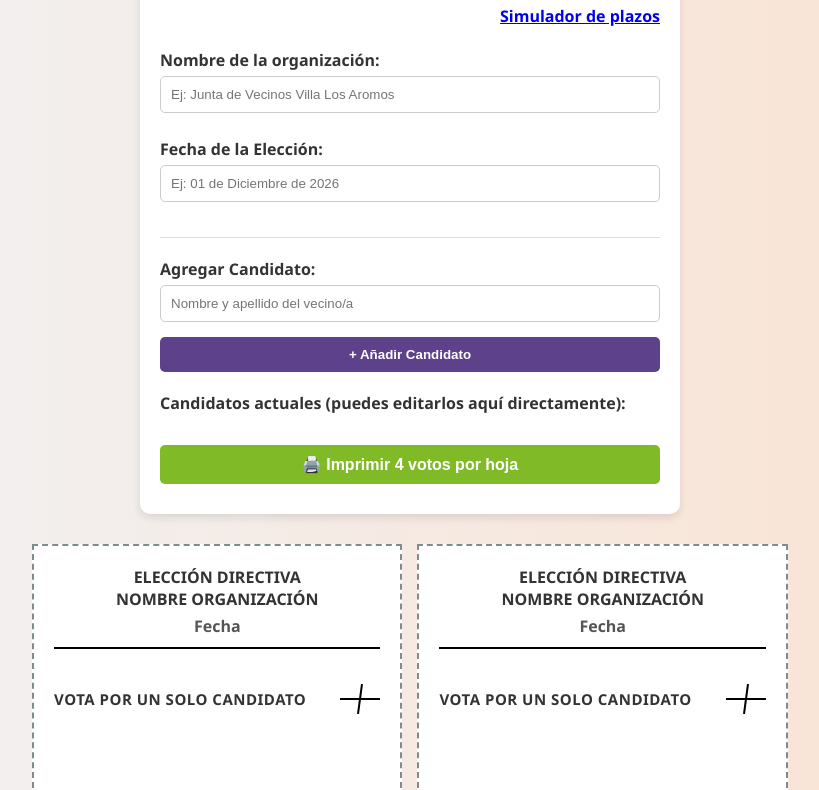
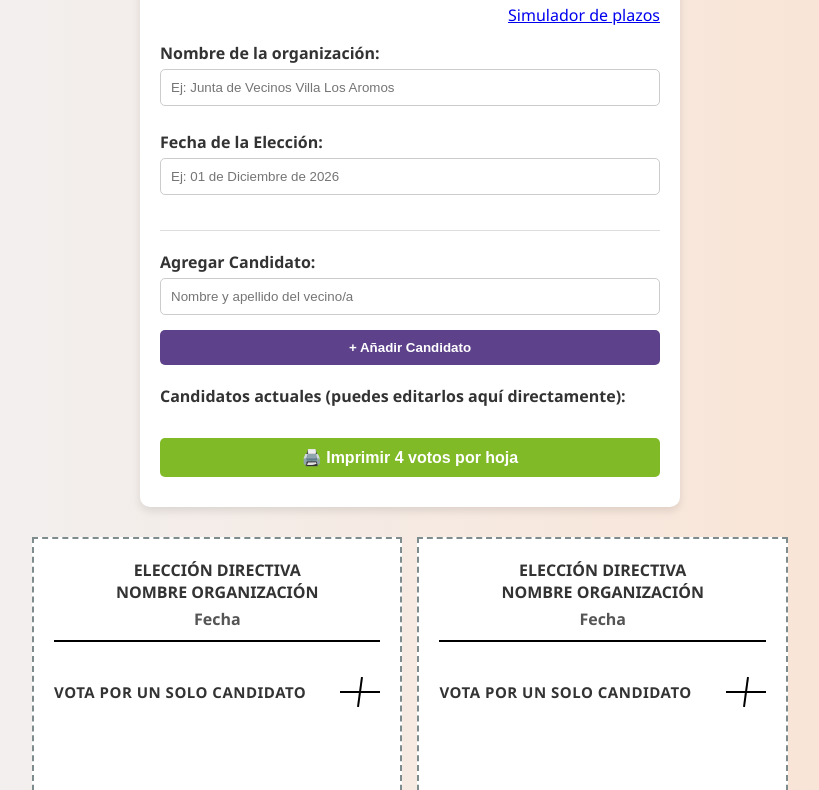
Before and after one commit to tomascristi/creador-de-votos, a plain HTML site: page index.html in a window 1280 px wide. Shown: the part 97-887 px from the top of the page, without its empty margins (230-1049 px from the left). Drawn offline with Linux system fonts and the light colour scheme.

Commit message:
Update index.html
link de simulador

```diff
--- a/index.html
+++ b/index.html
@@ -190,7 +190,7 @@
 
     <div class="controles">
         <h2>🗳️ Creador de votos</h2>
-        <h4 style="text-align: right;"><a href="https://tomascristi.github.io/simulador-plazos-21146/">Simulador de plazos</a></h4>
+        <p style="text-align: right;"><a href="https://tomascristi.github.io/simulador-plazos-21146/">Simulador de plazos</a></p>
 
         <label>Nombre de la organización:</label>
         <input type="text" id="nombreJunta" placeholder="Ej: Junta de Vecinos Villa Los Aromos" onkeyup="actualizarVista(false)">
```
